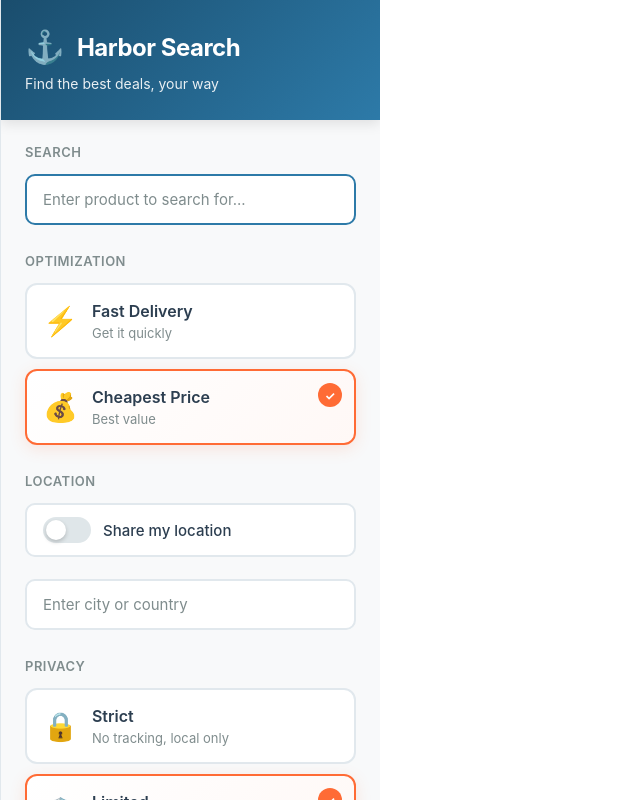
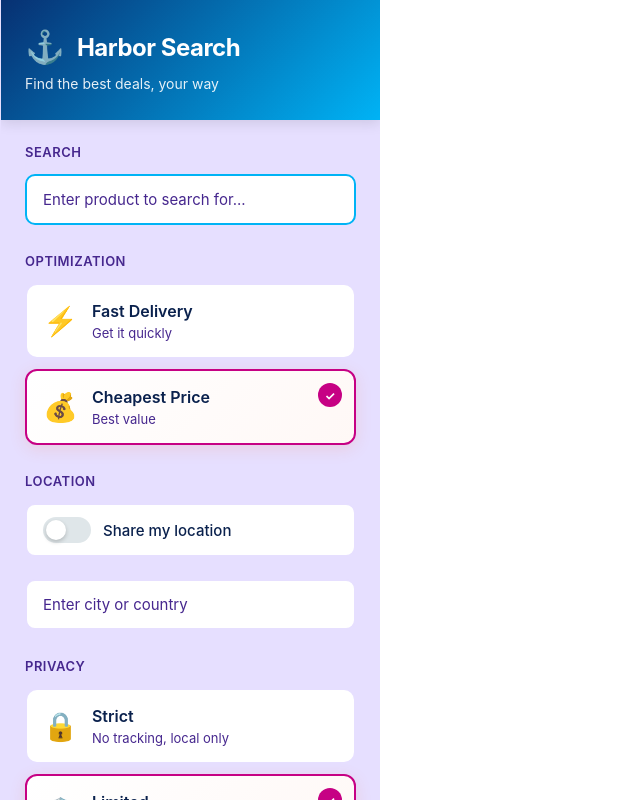
Before and after one commit to intern2807/hacknation_mozilla_challenge, a React (Create React App) app: page / in a window 1280 px wide. Shown: the whole page, without its empty margins (0-640 px from the left). Built offline with nearby package versions, Linux system fonts and the light colour scheme.

Commit message:
Adjusted SearchSide Css

```diff
--- a/src/SearchSidebar.css
+++ b/src/SearchSidebar.css
@@ -1,15 +1,15 @@
 /* Harbor Search Sidebar Styles */
 
 :root {
-  --harbor-primary: #1a4d6d;
-  --harbor-secondary: #2d7aa8;
-  --harbor-accent: #ff6b35;
-  --harbor-success: #00b894;
-  --harbor-bg: #f8f9fa;
+  --harbor-primary: #073072;
+  --harbor-secondary: #00B3F5;
+  --harbor-accent: #C60184;
+  --harbor-success: #2BC4A2;
+  --harbor-bg: #E6DFFF;
   --harbor-surface: #ffffff;
-  --harbor-border: #e1e8ed;
-  --harbor-text-primary: #2c3e50;
-  --harbor-text-secondary: #7f8c8d;
+  --harbor-border: #E6DFFF;
+  --harbor-text-primary: #0A214D;
+  --harbor-text-secondary: #46278E;
   --harbor-shadow: rgba(0, 0, 0, 0.08);
   --harbor-shadow-hover: rgba(0, 0, 0, 0.12);
 }
@@ -164,7 +164,7 @@
 }
 
 .query-clear:hover {
-  background: #e74c3c;
+  background: #C60184;
   color: white;
 }
 
@@ -404,7 +404,7 @@
 .lets-go-button {
   width: 100%;
   padding: 16px;
-  background: linear-gradient(135deg, var(--harbor-accent) 0%, #e55a2b 100%);
+  background: linear-gradient(135deg, var(--harbor-accent) 0%, #C60184 100%);
   color: white;
   border: none;
   border-radius: 12px;
```
